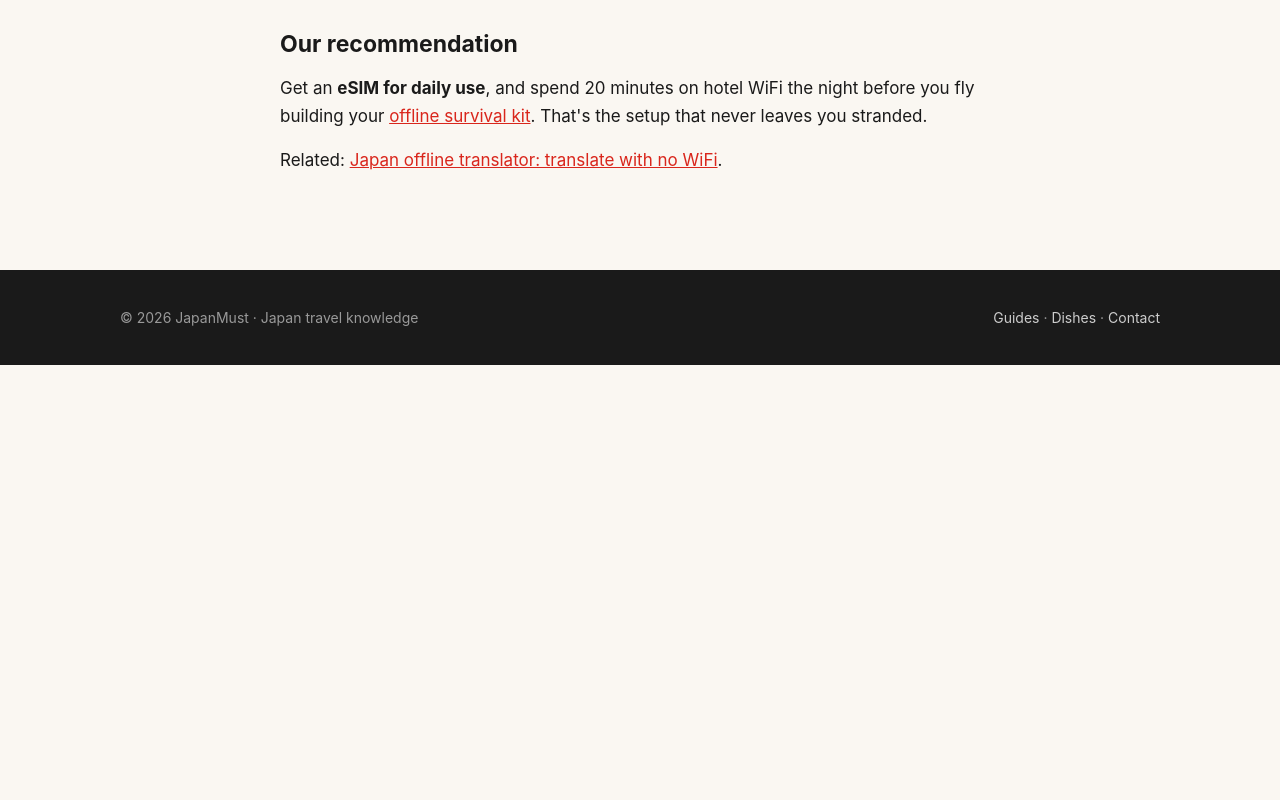
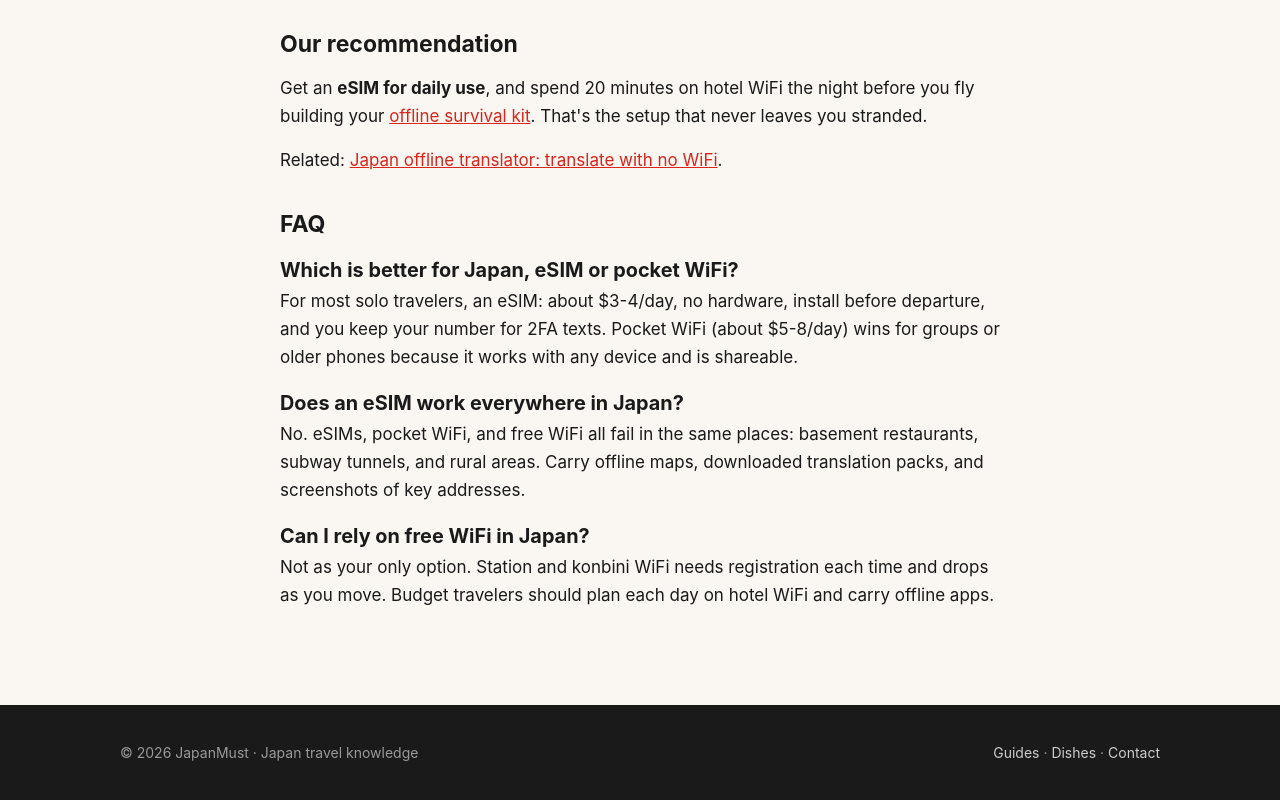
Before and after one commit to drrootBro/japanmust, a plain HTML site: page guides/esim-pocket-wifi/index.html in a window 1280 px wide. Shown: the part 1145-1945 px from the top of the page. Before the commit the page ends 1510 px from the top, so only its background shows below. Drawn offline with Linux system fonts and the light colour scheme.

Commit message:
Add visible FAQ to guides/esim-pocket-wifi (match FAQPage JSON-LD)
Added FAQ section addressing eSIM and pocket WiFi usage in Japan.

```diff
--- a/guides/esim-pocket-wifi/index.html
+++ b/guides/esim-pocket-wifi/index.html
@@ -73,6 +73,13 @@
   <p>Get an <strong>eSIM for daily use</strong>, and spend 20 minutes on hotel WiFi the night before you fly building your <a href="/guides/no-wifi-survival/">offline survival kit</a>. That's the setup that never leaves you stranded.</p>
 
   <p>Related: <a href="/guides/japan-offline-translator-no-wifi/">Japan offline translator: translate with no WiFi</a>.</p>
+  <h2>FAQ</h2>
+    <h3>Which is better for Japan, eSIM or pocket WiFi?</h3>
+    <p>For most solo travelers, an eSIM: about $3-4/day, no hardware, install before departure, and you keep your number for 2FA texts. Pocket WiFi (about $5-8/day) wins for groups or older phones because it works with any device and is shareable.</p>
+    <h3>Does an eSIM work everywhere in Japan?</h3>
+    <p>No. eSIMs, pocket WiFi, and free WiFi all fail in the same places: basement restaurants, subway tunnels, and rural areas. Carry offline maps, downloaded translation packs, and screenshots of key addresses.</p>
+    <h3>Can I rely on free WiFi in Japan?</h3>
+    <p>Not as your only option. Station and konbini WiFi needs registration each time and drops as you move. Budget travelers should plan each day on hotel WiFi and carry offline apps.</p>
 </article>
 
 <footer>
```
